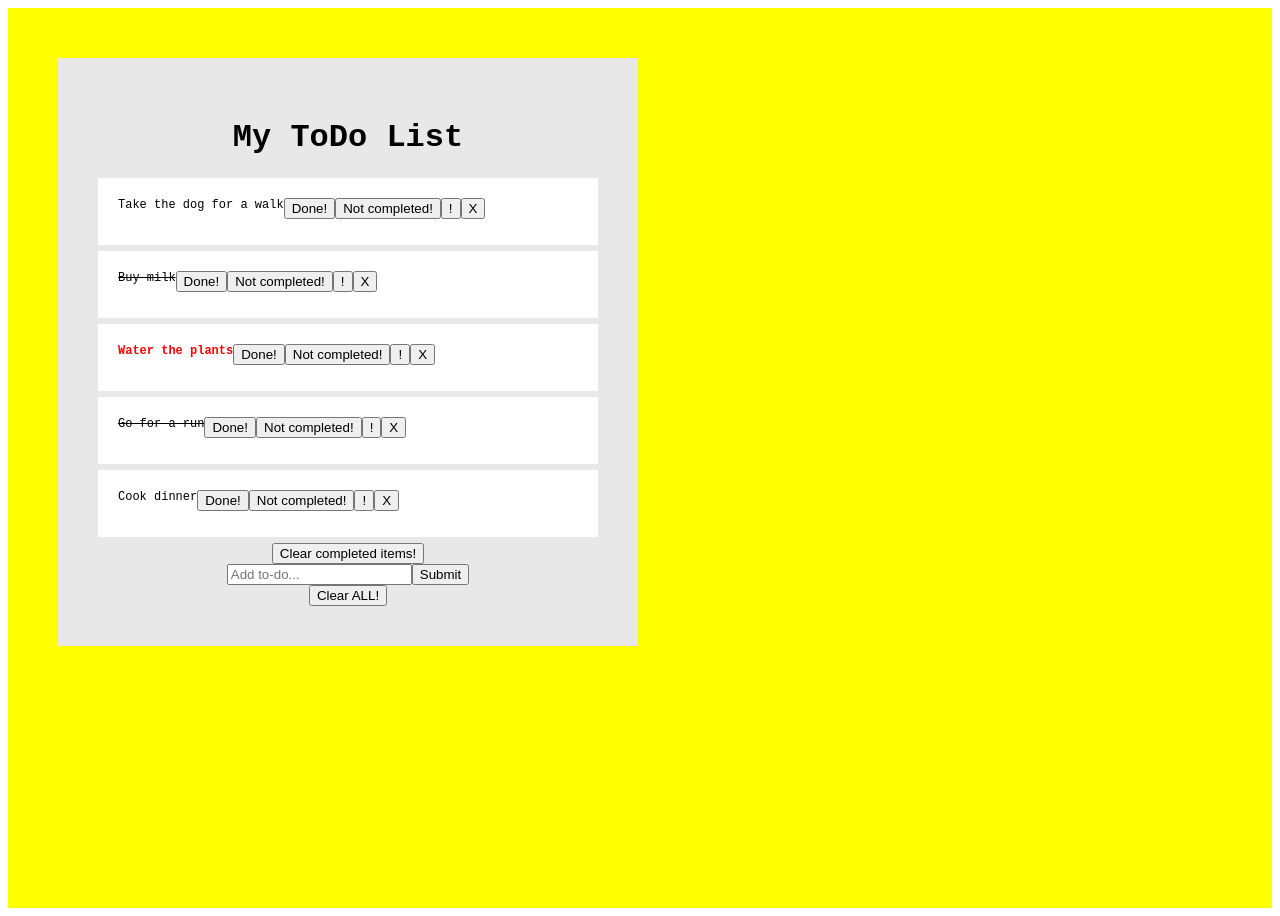
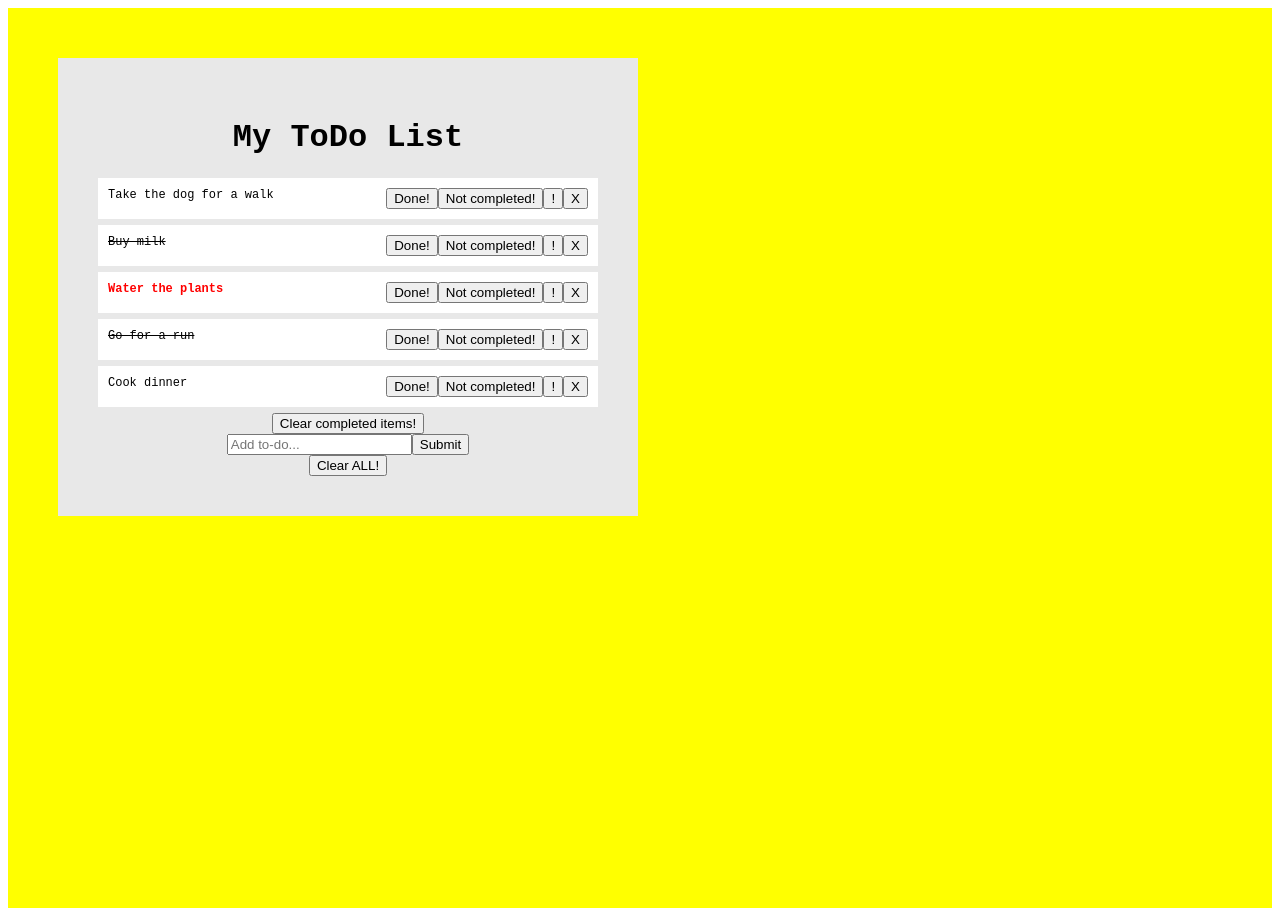
Before and after one commit to Angela11223344/todo-list, a React (Vite) app: page / in a window 1280 px wide. Built offline with nearby package versions, Linux system fonts and the light colour scheme.

Commit message:
Updated button format

```diff
--- a/src/components/ToDoItem/ToDoItem.jsx
+++ b/src/components/ToDoItem/ToDoItem.jsx
@@ -11,8 +11,7 @@ function ToDoItem(props) {
         const { todo, index, completeTodo, notComplete, importantTodo, removeTodo } = props;
 
     return (
-        <div className={`todo ${todo.isCompleted ? "complete" : ""}`}>
-        <div className={`isImportant, todo ${todo.isImportant ? "important" : ""}`}>
+        <div className={`todo ${todo.isCompleted ? "complete" : ""} ${todo.isImportant ? "important" : ""}`}>
             {todo.text}
         <div>
         <button onClick={() => completeTodo(index)}>Done!</button>
@@ -22,7 +21,7 @@ function ToDoItem(props) {
         {/* <select onChange={(event) => updateRank (index, event.target.value)}></select> */}
         </div>
         </div>
-        </div>
+        // </div>
     );
 }
 
```
